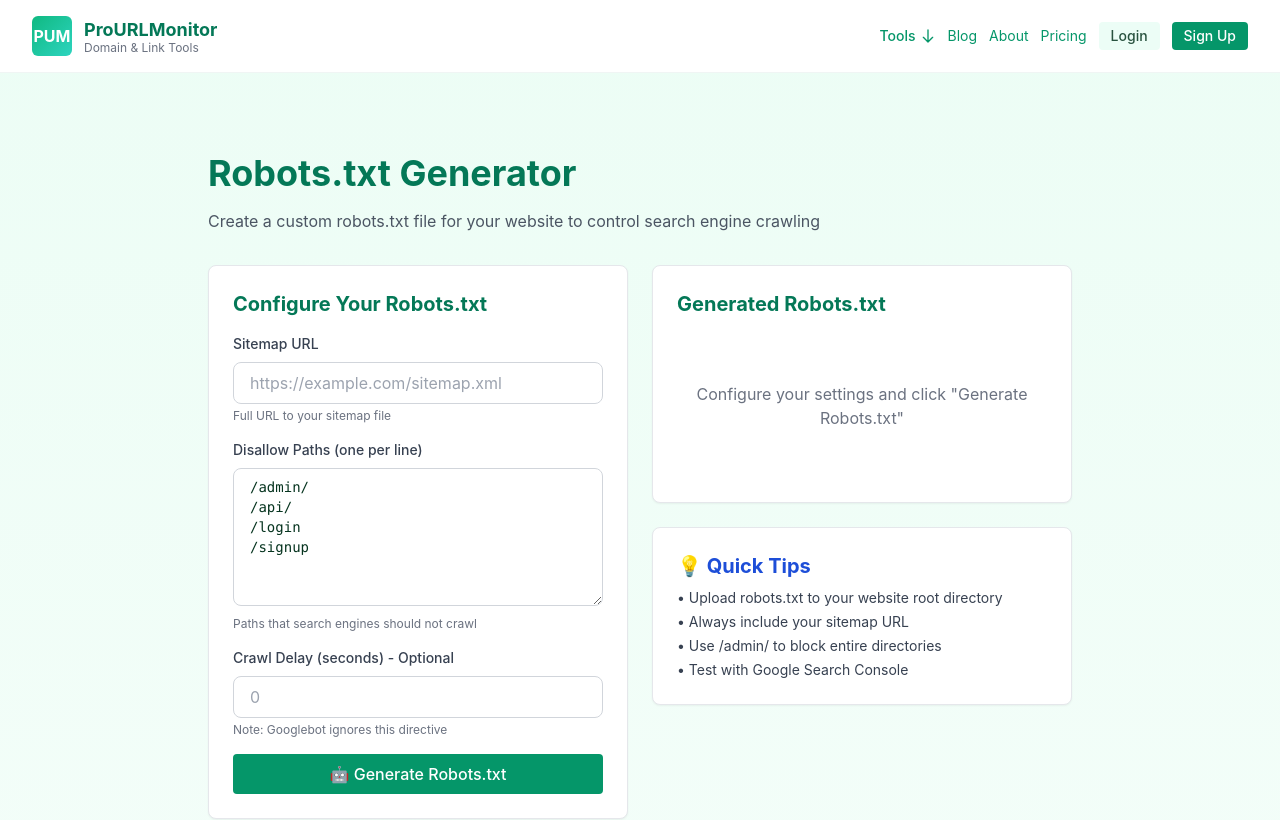
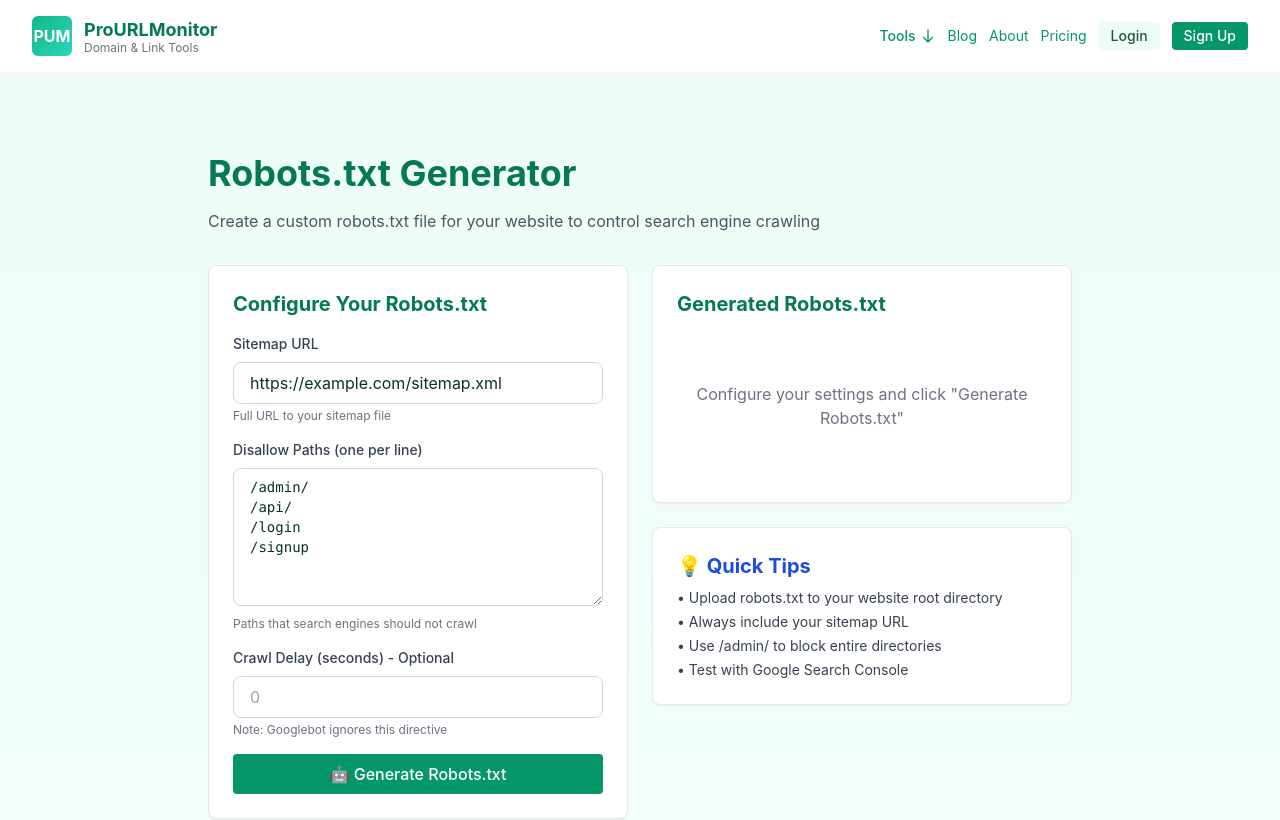
Before and after one commit to owaiskhaaan-sys/pro-url-monitor, a Next.js app: page /tools/robots-txt-generator in a window 1280 px wide. Shown: the top 820 px of the page. Built offline with nearby package versions, Linux system fonts and the light colour scheme.

Commit message:
Add default sitemap URL example in robots.txt generator

```diff
--- a/pages/tools/robots-txt-generator.js
+++ b/pages/tools/robots-txt-generator.js
@@ -3,7 +3,7 @@ import Layout from '../../components/Layout';
 import Head from 'next/head';
 
 export default function RobotsTxtGenerator() {
-  const [sitemap, setSitemap] = useState('');
+  const [sitemap, setSitemap] = useState('https://example.com/sitemap.xml');
   const [disallowPaths, setDisallowPaths] = useState('/admin/\n/api/\n/login\n/signup');
   const [crawlDelay, setCrawlDelay] = useState('');
   const [generatedRobots, setGeneratedRobots] = useState('');
```
